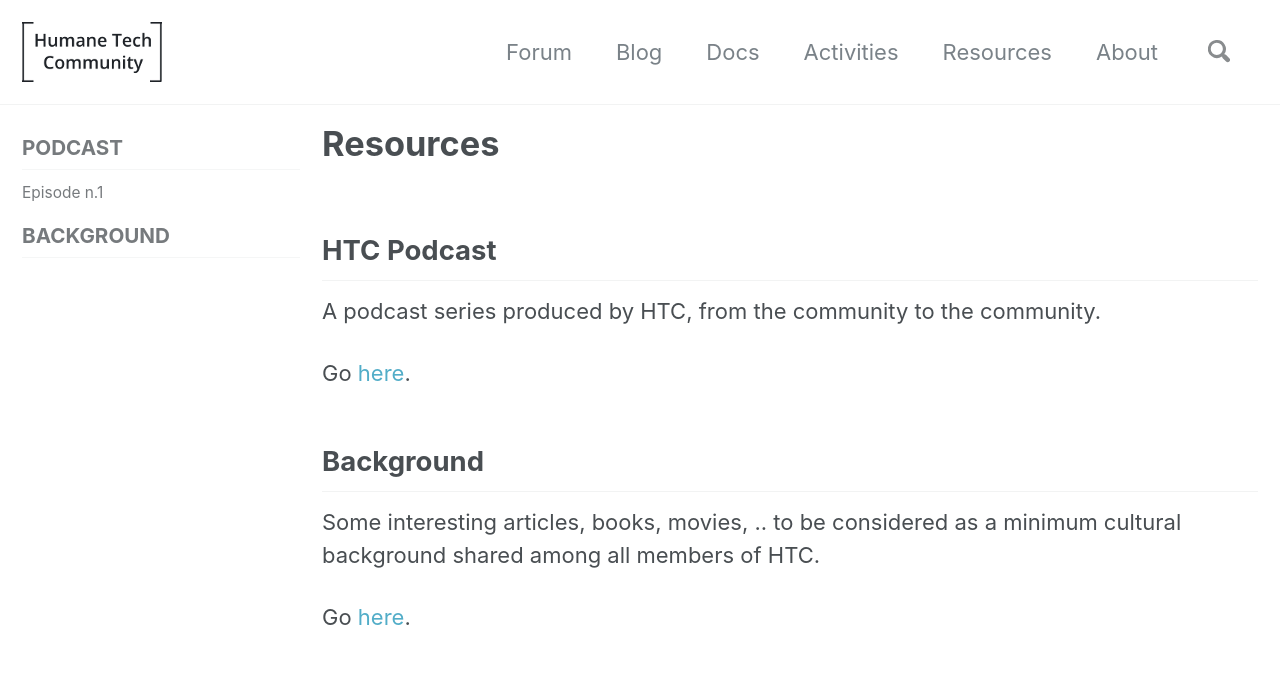
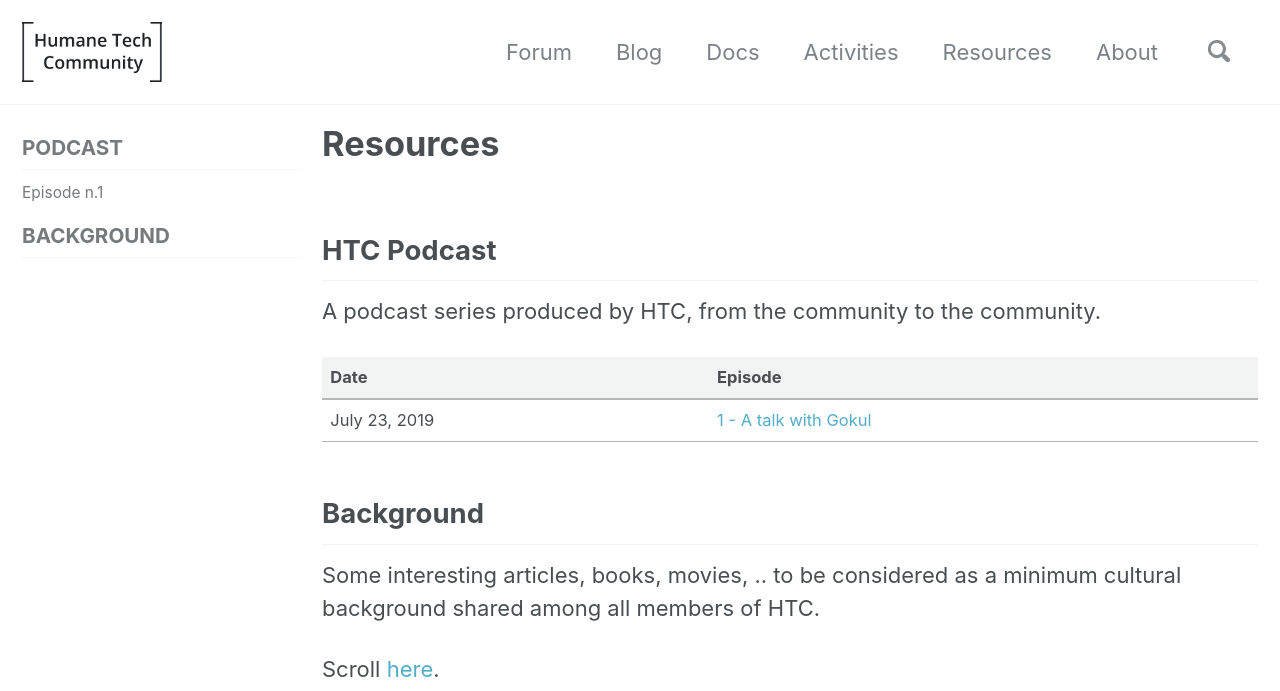
Before and after one commit to humanetech-community/community-hub, a Jekyll site: the page built from _resources/00-resources-root/00-resources-root.md, in a window 1280 px wide and 900 px high, cut to the strip 0-691 px from the top of the window. Built offline with Jekyll 4.4.1, drawn with Linux system fonts in a browser that asks for light colours; cached includes are drawn as plain includes; nearby versions of some CDN libraries.

Commit message:
Table added - #98

```diff
--- a/_resources/00-resources-root/00-resources-root.md
+++ b/_resources/00-resources-root/00-resources-root.md
@@ -15,11 +15,13 @@ custom_pagination:
 
 A podcast series produced by HTC, from the community to the community.
 
-Go [here](/resources/podcast/).
+| Date | Episode |
+| :--- | :--- |
+| July 23, 2019 | [1 - A talk with Gokul](/resources/podcast/#Episode-n.1) |
 
 
 ## Background
 
 Some interesting articles, books, movies, .. to be considered as a minimum cultural background shared among all members of HTC.
 
-Go [here](/resources/background/).
+Scroll [here](/resources/background/).
```
